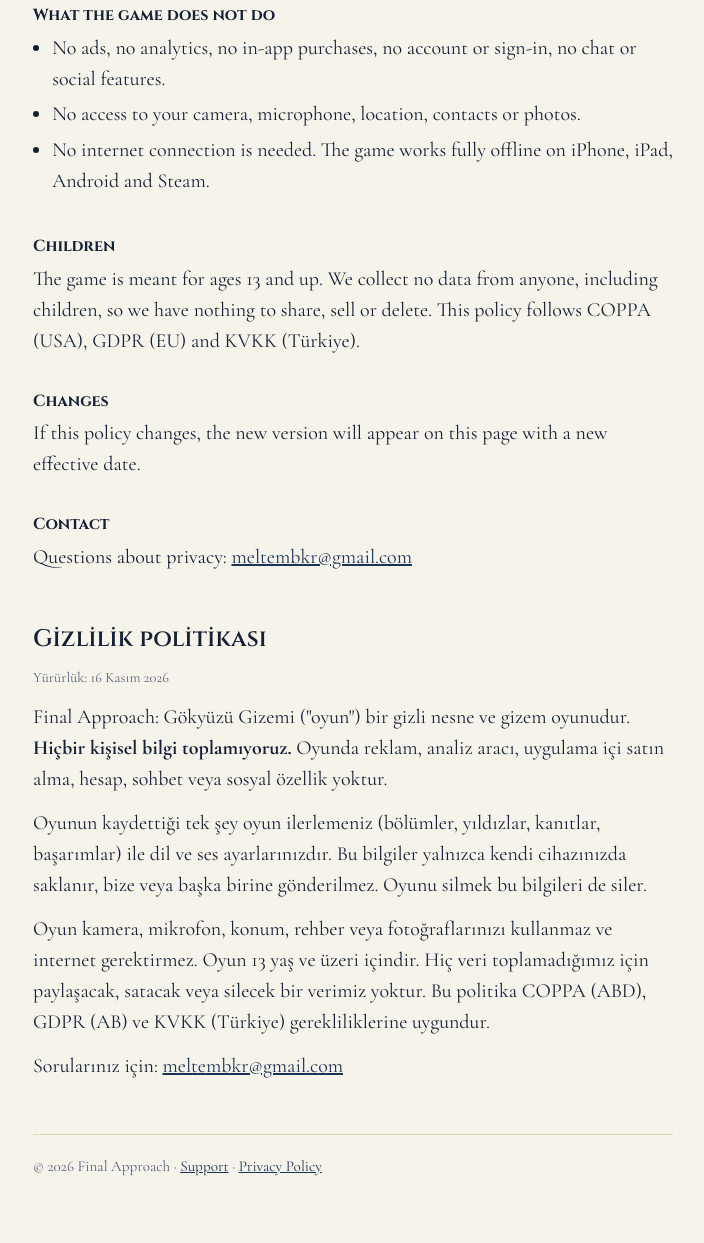
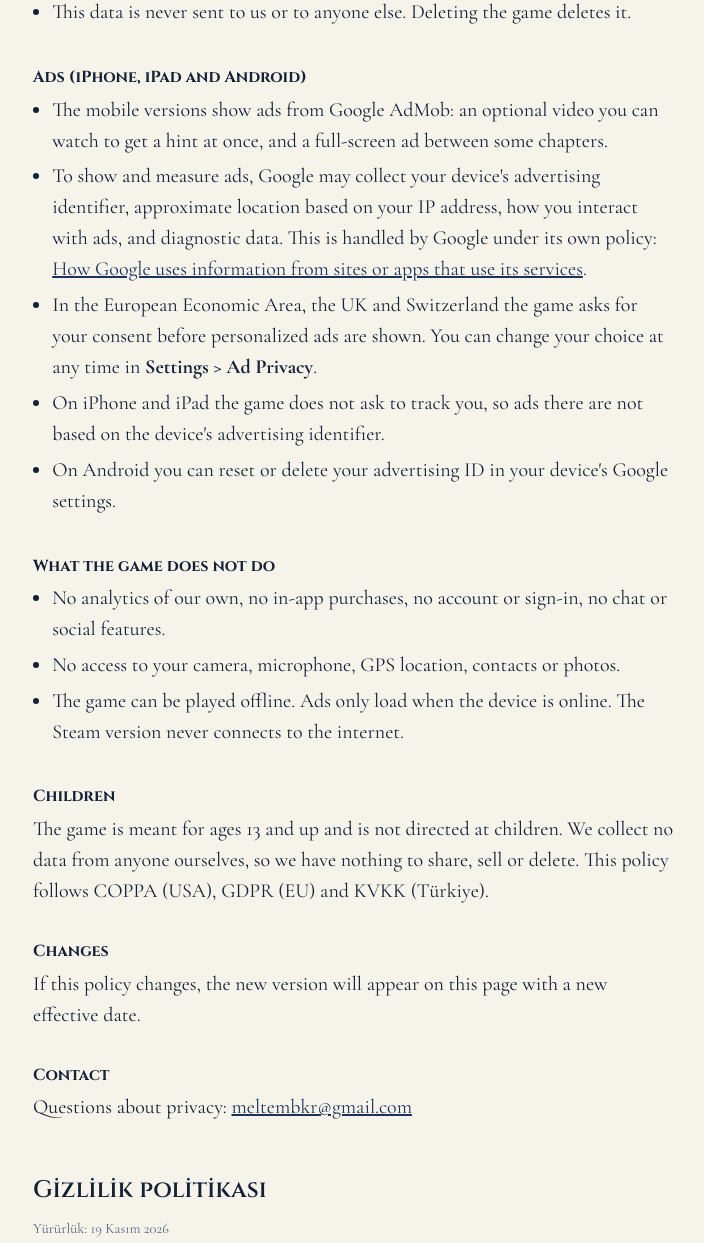
Before and after one commit to meltembkr-arslan/meltembkr-arslan.github.io, a plain HTML site: page final-approach/privacy.html in a window 1280 px wide. Shown: the part 703-1946 px from the top of the page, without its empty margins (287-991 px from the left). Drawn offline with nearby package versions, Linux system fonts and the light colour scheme.

Commit message:
Final Approach: describe AdMob ads in privacy policy and support FAQ
Co-Authored-By: Claude Opus 5.5 <noreply@anthropic.com>
Claude-Session: https://claude.ai/code/session_0129LAJGWkiPdikKF6YVswMt

```diff
--- a/final-approach/privacy.html
+++ b/final-approach/privacy.html
@@ -4,7 +4,7 @@
 <meta charset="utf-8">
 <meta name="viewport" content="width=device-width, initial-scale=1">
 <title>Final Approach – Privacy Policy</title>
-<meta name="description" content="Privacy policy for Final Approach: Sky Mystery. The game collects no personal data, has no ads and works offline.">
+<meta name="description" content="Privacy policy for Final Approach: Sky Mystery. We collect no personal data; the mobile versions show Google AdMob ads.">
 <link rel="icon" href="icon-256.png">
 <link rel="preconnect" href="https://fonts.googleapis.com">
 <link rel="stylesheet" href="https://fonts.googleapis.com/css2?family=Cinzel:wght@400;600;700&family=Cormorant+Garamond:wght@400;700&display=swap">
@@ -20,21 +20,29 @@
   </header>
   <section id="privacy">
     <h2>Privacy policy</h2>
-    <p class="small">Effective 16 November 2026</p>
-    <p>Final Approach: Sky Mystery ("the game") is a hidden-object mystery game. <b>We do not collect any personal information.</b></p>
+    <p class="small">Effective 19 November 2026</p>
+    <p>Final Approach: Sky Mystery ("the game") is a hidden-object mystery game. <b>We do not collect any personal information ourselves.</b> The iPhone, iPad and Android versions show ads from Google AdMob, described below. The Steam version has no ads.</p>
     <h3>What the game stores</h3>
     <ul>
       <li>Your game progress (chapters, stars, evidence, achievements) and your language and sound settings are saved only on your own device.</li>
       <li>This data is never sent to us or to anyone else. Deleting the game deletes it.</li>
     </ul>
+    <h3>Ads (iPhone, iPad and Android)</h3>
+    <ul>
+      <li>The mobile versions show ads from Google AdMob: an optional video you can watch to get a hint at once, and a full-screen ad between some chapters.</li>
+      <li>To show and measure ads, Google may collect your device's advertising identifier, approximate location based on your IP address, how you interact with ads, and diagnostic data. This is handled by Google under its own policy: <a href="https://policies.google.com/technologies/ads">How Google uses information from sites or apps that use its services</a>.</li>
+      <li>In the European Economic Area, the UK and Switzerland the game asks for your consent before personalized ads are shown. You can change your choice at any time in <b>Settings &gt; Ad Privacy</b>.</li>
+      <li>On iPhone and iPad the game does not ask to track you, so ads there are not based on the device's advertising identifier.</li>
+      <li>On Android you can reset or delete your advertising ID in your device's Google settings.</li>
+    </ul>
     <h3>What the game does not do</h3>
     <ul>
-      <li>No ads, no analytics, no in-app purchases, no account or sign-in, no chat or social features.</li>
-      <li>No access to your camera, microphone, location, contacts or photos.</li>
-      <li>No internet connection is needed. The game works fully offline on iPhone, iPad, Android and Steam.</li>
+      <li>No analytics of our own, no in-app purchases, no account or sign-in, no chat or social features.</li>
+      <li>No access to your camera, microphone, GPS location, contacts or photos.</li>
+      <li>The game can be played offline. Ads only load when the device is online. The Steam version never connects to the internet.</li>
     </ul>
     <h3>Children</h3>
-    <p>The game is meant for ages 13 and up. We collect no data from anyone, including children, so we have nothing to share, sell or delete. This policy follows COPPA (USA), GDPR (EU) and KVKK (Türkiye).</p>
+    <p>The game is meant for ages 13 and up and is not directed at children. We collect no data from anyone ourselves, so we have nothing to share, sell or delete. This policy follows COPPA (USA), GDPR (EU) and KVKK (Türkiye).</p>
     <h3>Changes</h3>
     <p>If this policy changes, the new version will appear on this page with a new effective date.</p>
     <h3>Contact</h3>
@@ -42,10 +50,11 @@
   </section>
   <section id="turkce" lang="tr">
     <h2>Gizlilik politikası</h2>
-    <p class="small">Yürürlük: 16 Kasım 2026</p>
-    <p>Final Approach: Gökyüzü Gizemi ("oyun") bir gizli nesne ve gizem oyunudur. <b>Hiçbir kişisel bilgi toplamıyoruz.</b> Oyunda reklam, analiz aracı, uygulama içi satın alma, hesap, sohbet veya sosyal özellik yoktur.</p>
+    <p class="small">Yürürlük: 19 Kasım 2026</p>
+    <p>Final Approach: Gökyüzü Gizemi ("oyun") bir gizli nesne ve gizem oyunudur. <b>Biz hiçbir kişisel bilgi toplamıyoruz.</b> Oyunda kendi analiz aracımız, uygulama içi satın alma, hesap, sohbet veya sosyal özellik yoktur.</p>
+    <p><b>Reklamlar (iPhone, iPad ve Android):</b> Mobil sürümler Google AdMob reklamları gösterir: hemen ipucu almak için isteğe bağlı olarak izlenebilen bir video ve bazı bölümler arasında tam ekran reklam. Google, reklamları göstermek ve ölçmek için cihazınızın reklam kimliğini, IP adresine dayalı yaklaşık konumu, reklamlarla etkileşiminizi ve tanılama verilerini toplayabilir. Bu veriler Google'ın kendi politikasına tabidir: <a href="https://policies.google.com/technologies/ads">policies.google.com/technologies/ads</a>. Avrupa Ekonomik Alanı, Birleşik Krallık ve İsviçre'de kişiselleştirilmiş reklamdan önce onayınız istenir; tercihinizi <b>Ayarlar &gt; Reklam Gizliliği</b> bölümünden değiştirebilirsiniz. iPhone ve iPad'de oyun izleme izni istemez. Steam sürümünde reklam yoktur.</p>
     <p>Oyunun kaydettiği tek şey oyun ilerlemeniz (bölümler, yıldızlar, kanıtlar, başarımlar) ile dil ve ses ayarlarınızdır. Bu bilgiler yalnızca kendi cihazınızda saklanır, bize veya başka birine gönderilmez. Oyunu silmek bu bilgileri de siler.</p>
-    <p>Oyun kamera, mikrofon, konum, rehber veya fotoğraflarınızı kullanmaz ve internet gerektirmez. Oyun 13 yaş ve üzeri içindir. Hiç veri toplamadığımız için paylaşacak, satacak veya silecek bir verimiz yoktur. Bu politika COPPA (ABD), GDPR (AB) ve KVKK (Türkiye) gerekliliklerine uygundur.</p>
+    <p>Oyun kamera, mikrofon, GPS konumu, rehber veya fotoğraflarınızı kullanmaz ve internetsiz oynanabilir; reklamlar yalnızca cihaz çevrimiçiyken yüklenir. Oyun 13 yaş ve üzeri içindir, çocuklara yönelik değildir. Kendimiz hiç veri toplamadığımız için paylaşacak, satacak veya silecek bir verimiz yoktur. Bu politika COPPA (ABD), GDPR (AB) ve KVKK (Türkiye) gerekliliklerine uygundur.</p>
     <p>Sorularınız için: <a href="mailto:meltembkr@gmail.com?subject=Final%20Approach%20gizlilik">meltembkr@gmail.com</a></p>
   </section>
 
```
Also changed, not shown: final-approach/support.html (+2 -2 lines).
